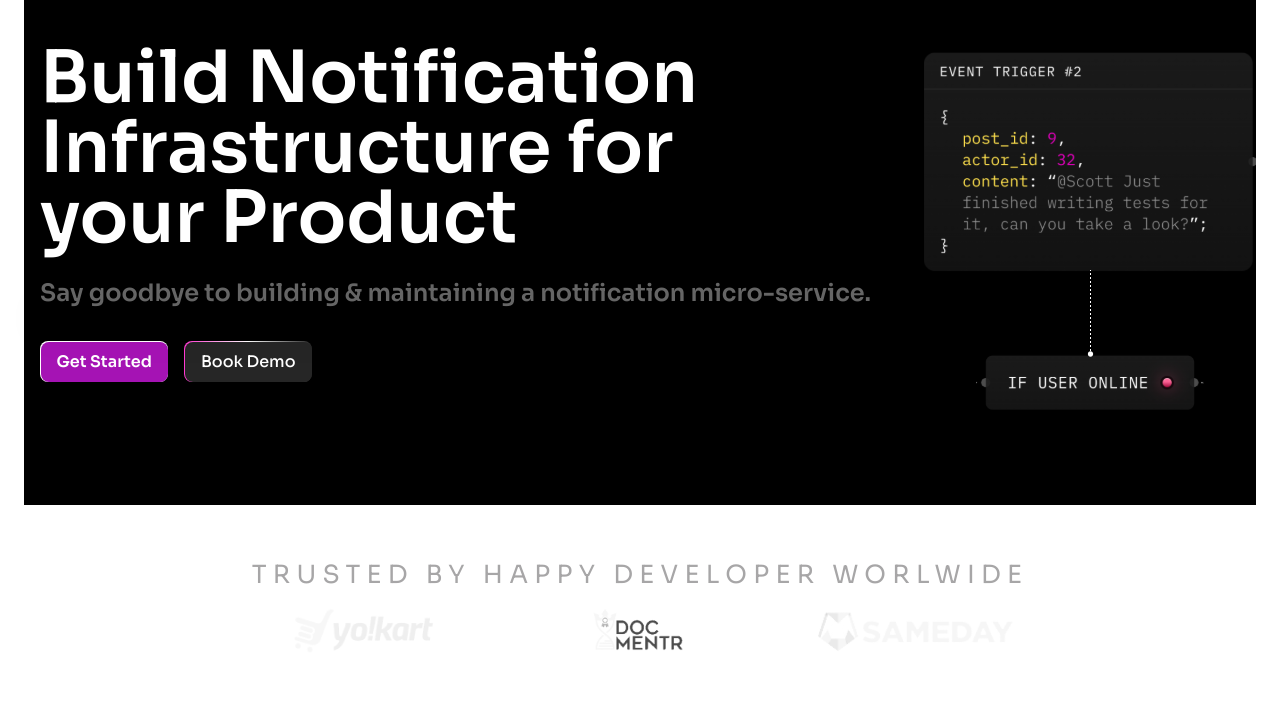
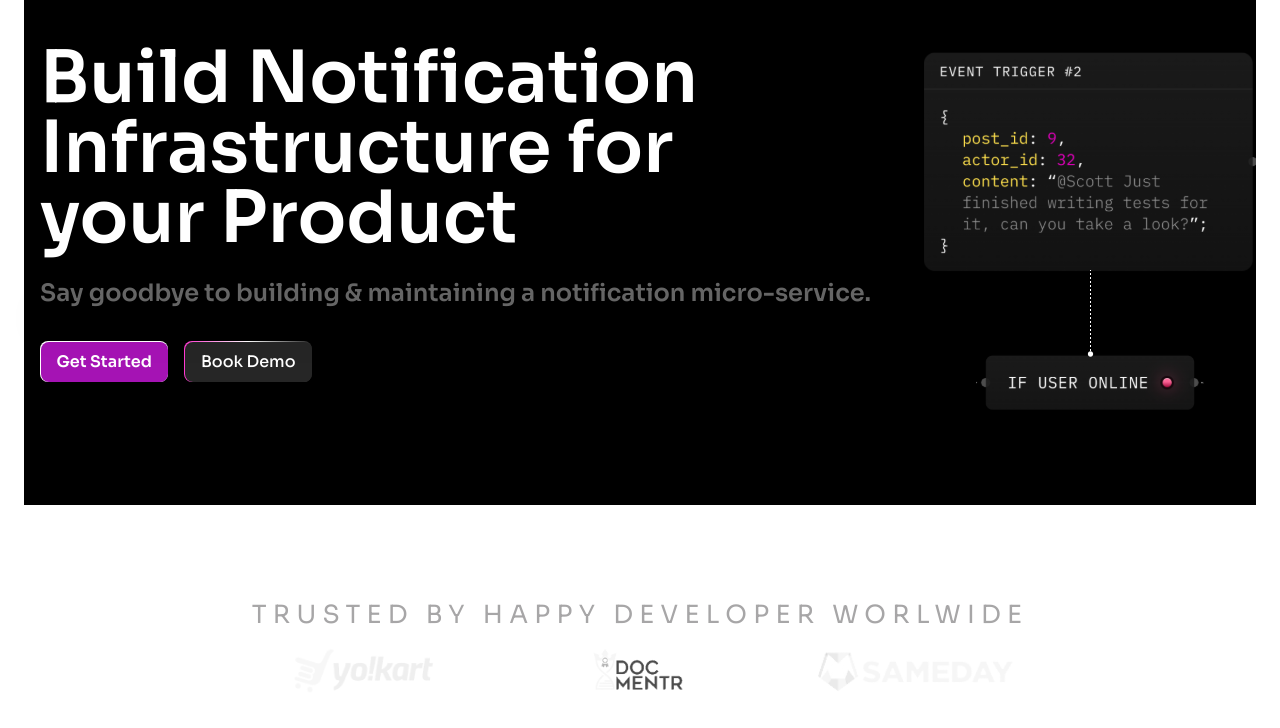
Before and after one commit to Ashrayaa/Engagespot-New, a Next.js app: page /components/Introduction in a window 1280 px wide. Shown: the top 728 px of the page. Built offline with nearby package versions, Linux system fonts and the light colour scheme.

Commit message:
margin fix

```diff
--- a/pages/components/Introduction.tsx
+++ b/pages/components/Introduction.tsx
@@ -41,7 +41,7 @@ const Introduction = (props: Props) => {
         </div>
       </div>
       {/* sm:ml-[120px] lg:ml-[230px] 2xl:ml-[430px] xl:ml-[360px] -> */}
-      <div className="px-4 flex flex-col justify-center items-center xl:mt-14">
+      <div className="px-4 flex flex-col justify-center items-center xl:mt-24">
         <h4 className="text-[#525252] sm:text-[#A7A6A7] tracking-widest sm:text-[13px] lg:text-lg text-[11px] xl:text-[25px]">
           TRUSTED BY HAPPY DEVELOPER WORLWIDE
         </h4>
```
